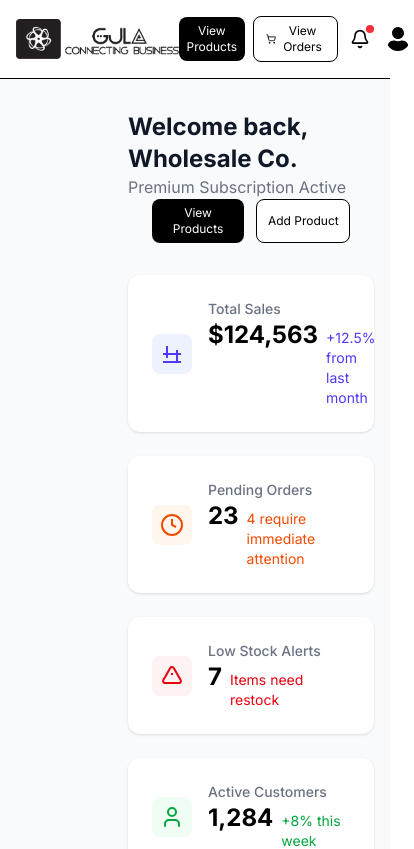
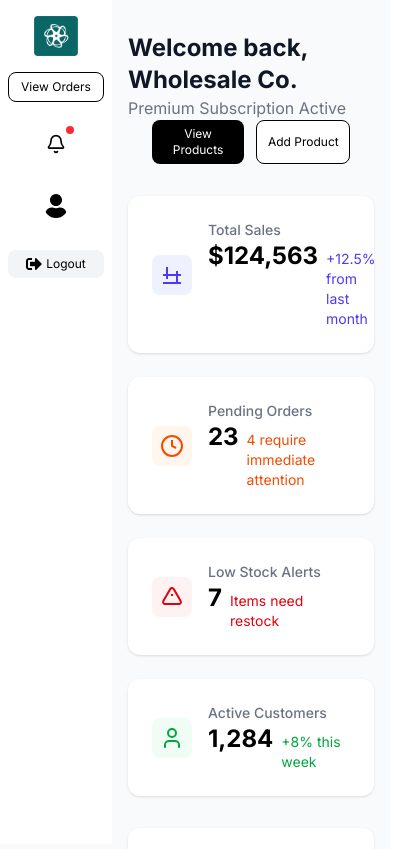
Before and after one commit to gulawebapp/gula_webapp, a React (Vite) app: page /wholesaler in a window 390 px wide. Shown: the top 849 px of the page, 414 px wide, since content can reach past the window. Built offline with nearby package versions, Linux system fonts and the light colour scheme.

Commit message:
modified header to be responsive

```diff
--- a/src/components/Wholesaler/Header/Header.jsx
+++ b/src/components/Wholesaler/Header/Header.jsx
@@ -1,38 +1,52 @@
-// components/Wholesaler/Header/Header.jsx
-import { Plus, ShoppingCart, Bell } from "lucide-react";
-import { FaUser } from "react-icons/fa";
+import { ShoppingCart, Bell } from "lucide-react";
+import { FaUser, FaSignOutAlt } from "react-icons/fa";
 import logo from "./images/logo.png";
+import logo1 from "./images/single.png";
 
-export default function Header({ onViewProductsClick, showProductPage }) {
+export default function Header({ onLogout }) {
   return (
-    <header className="bg-white border-b">
-      <div className="container mx-auto px-4 py-4">
-        <div className="flex items-center justify-between">
-          <img src={logo} className="h-10 w-auto" />
-          <div className="flex items-center gap-2 sm:gap-4">
-            <button
-              className="inline-flex items-center gap-1 sm:gap-2 bg-black text-white px-2 py-1.5 sm:px-4 sm:py-2 rounded-lg text-xs sm:text-base"
-              onClick={onViewProductsClick}
-            >
-              {showProductPage ? "Close" : "View Products"}
-            </button>
+    <>
+      <div className="fixed inset-y-0 left-0 w-28 sm:w-auto sm:static sm:border-b bg-white sm:flex sm:items-center sm:justify-between sm:px-2 sm:py-4">
+        <div className="flex justify-center sm:justify-start p-4 sm:p-0">
+          <img
+            src={logo}
+            className="hidden md:block h-10 w-auto"
+            alt="Desktop Logo"
+          />
+          <img
+            src={logo1}
+            className="block md:hidden h-10 w-auto"
+            alt="Mobile Logo"
+          />
+        </div>
 
-            <button className="inline-flex items-center gap-1 sm:gap-2 bg-white border px-3 py-1.5 sm:px-4 sm:py-2 rounded-lg text-xs sm:text-sm">
-              <ShoppingCart className="w-4 h-4 sm:w-6 sm:h-6" />
-              <span className="">View Orders</span>
-            </button>
+        <nav className="flex flex-col items-center gap-6 sm:gap-4 sm:flex-row sm:items-center px-2 sm:px-0">
+          <button className="inline-flex items-center justify-center gap-1 sm:gap-2 bg-white border px-2 py-1.5 sm:px-4 sm:py-2 rounded-lg text-xs sm:text-sm w-full sm:w-auto">
+            <ShoppingCart className="hidden sm:inline-block w-4 h-4 sm:w-6 sm:h-6" />
+            <span className="sm:inline">View Orders</span>
+          </button>
 
-            <button className="relative p-1 sm:p-2">
-              <Bell className="w-5 h-5 sm:w-6 sm:h-6" />
-              <span className="absolute top-0 right-0 w-2 h-2 bg-red-500 rounded-full"></span>
-            </button>
+          <button className="relative p-2">
+            <Bell className="w-5 h-5 sm:w-6 sm:h-6" />
+            <span className="absolute top-0 right-0 w-2 h-2 bg-red-500 rounded-full"></span>
+          </button>
 
-            <button className="p-1 sm:p-0">
-              <FaUser className="w-6 h-6 sm:w-8 sm:h-8 rounded-full" />
-            </button>
-          </div>
-        </div>
+          <button className="p-2 sm:p-0">
+            <FaUser className="w-6 h-6 sm:w-8 sm:h-8 rounded-full" />
+          </button>
+
+          <button
+            className="inline-flex items-center justify-center gap-1 sm:gap-2 bg-gray-100 hover:bg-gray-200 px-2 py-1.5 sm:px-4 sm:py-2 rounded-lg text-xs sm:text-sm transition-colors cursor-pointer w-full sm:w-auto"
+            onClick={onLogout}
+            title="Logout"
+          >
+            <FaSignOutAlt className="w-4 h-4 sm:w-5 sm:h-5" />
+            <span className=" sm:inline">Logout</span>
+          </button>
+        </nav>
       </div>
-    </header>
+
+      <div className="w-20 sm:hidden"></div>
+    </>
   );
 }
```
